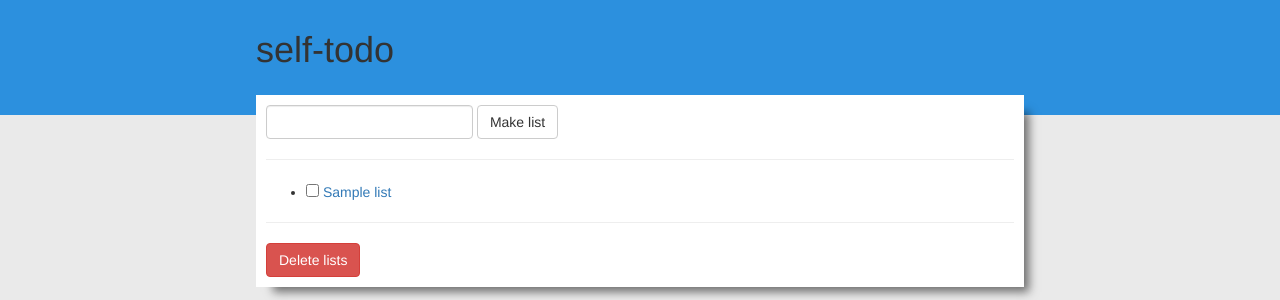
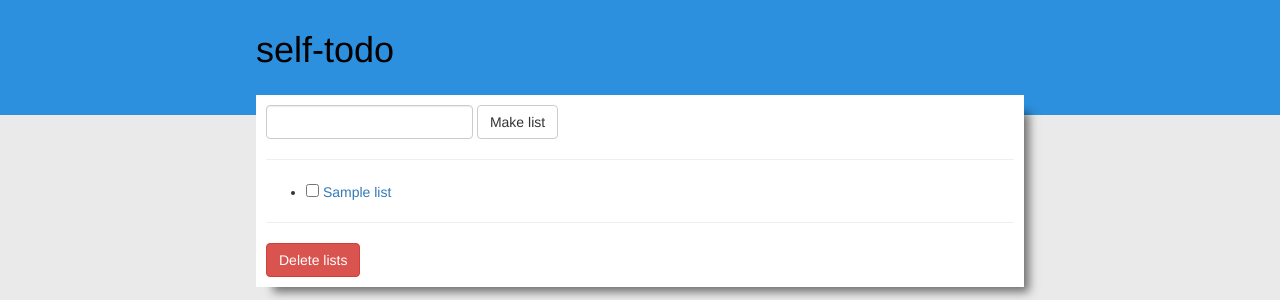
Before and after one commit to TomJamesGray/self-todo, a Flask app: template src/templates/index.html in a window 1280 px wide. Shown: the top 300 px of the page. Run offline with Flask 2, Linux system fonts and the light colour scheme; the template is opened without the code that fills it: most values are stand-ins (such as "Sample title", 1, 10 or a date in 2020); some libraries are stand-ins or nearby versions.

Commit message:
Made header a link to back home

```diff
--- a/src/static/style.css
+++ b/src/static/style.css
@@ -19,6 +19,9 @@ header{
 	padding-bottom:35px;
 	margin-bottom:-20px;
 }
+header > h1 > a{
+	color:#000 !important;
+}
 #content > article{
 	padding:10px;
 	-webkit-box-shadow: 11px 11px 9px -6px rgba(0,0,0,0.53);
--- a/src/templates/base.html
+++ b/src/templates/base.html
@@ -8,7 +8,7 @@
 	</head>
 	<body>
 		<header>
-			<h1>self-todo</h1>
+			<h1><a href="{{ url_for('index') }}">self-todo</a></h1>
 		</header>
 		<div id="content">
 			<article>
```
